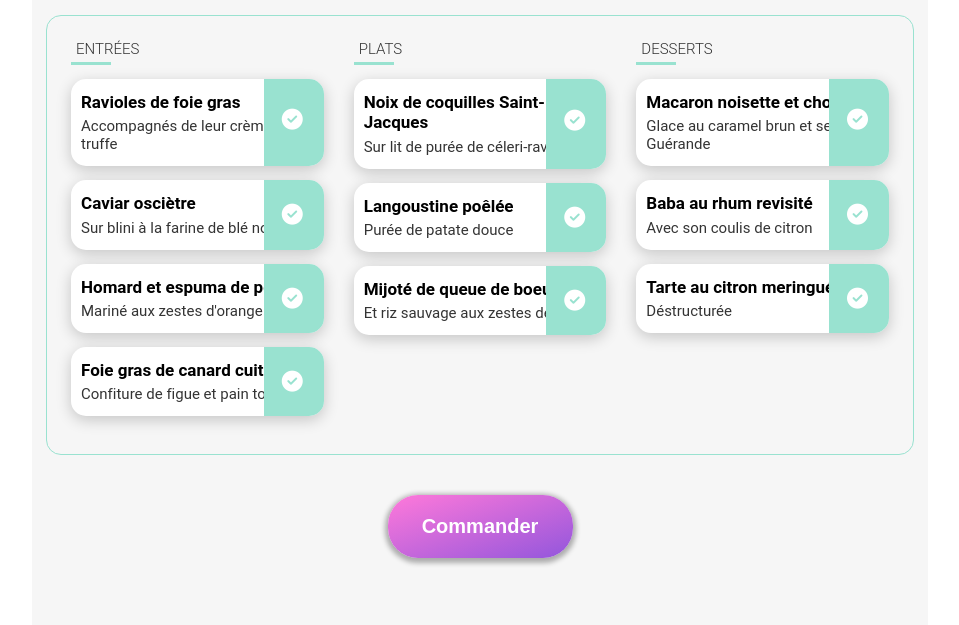
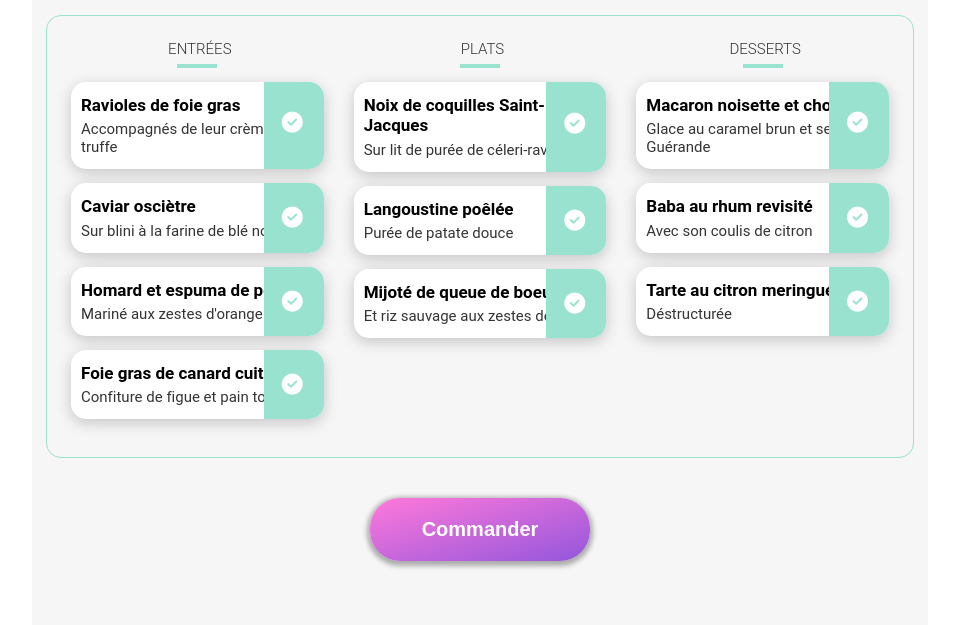
Before and after one commit to steffFrank/Oh_My_Food_Project, a website: page html/note.html in a window 1280 px wide. Shown: the part 687-1312 px from the top of the page, without its empty margins (160-1119 px from the left). Drawn offline with nearby package versions, Linux system fonts and the light colour scheme; files that its build step writes are made by us from their sources; a web font is replaced by a local one.

Commit message:
feat: Center the menu titles from tablet breakpoint

```diff
--- a/assets/sass/pages/_menu-section.scss
+++ b/assets/sass/pages/_menu-section.scss
@@ -28,6 +28,7 @@
 
     h2 {
         font-size: rem(28px);
+
     }
     i {
         font-size: rem(26px);
@@ -39,22 +40,30 @@
         color: $clr-title--menu;
         font-weight: $fw--light;
         margin: 0 0 0 rem(5px);
+        @include breakpoint(tablet) {
+            text-align: center;
+        }
     }
-
     h4 {
         font-size: rem(17px);
         font-weight: $fw--bold;
     }
-
     .line {
         width: rem(40px);
         height: rem(3px);
         background-color: $clr-tertiary;
-        margin: rem(4px) 0 rem(14px) 0;
+        margin: rem(4px) 0 rem(14px) rem(5px);
+        @include breakpoint(tablet) {
+            height: rem(4px);
+            margin: rem(6px) auto rem(14px);
+        }
     }
     .button-div {
-        width: 185px;
+        width: rem(185px);
         margin: rem(40px) auto;
+        @include breakpoint(tablet) {
+            width: rem(220px);
+        }
     }
     .btn {
         width: 100%;
```
